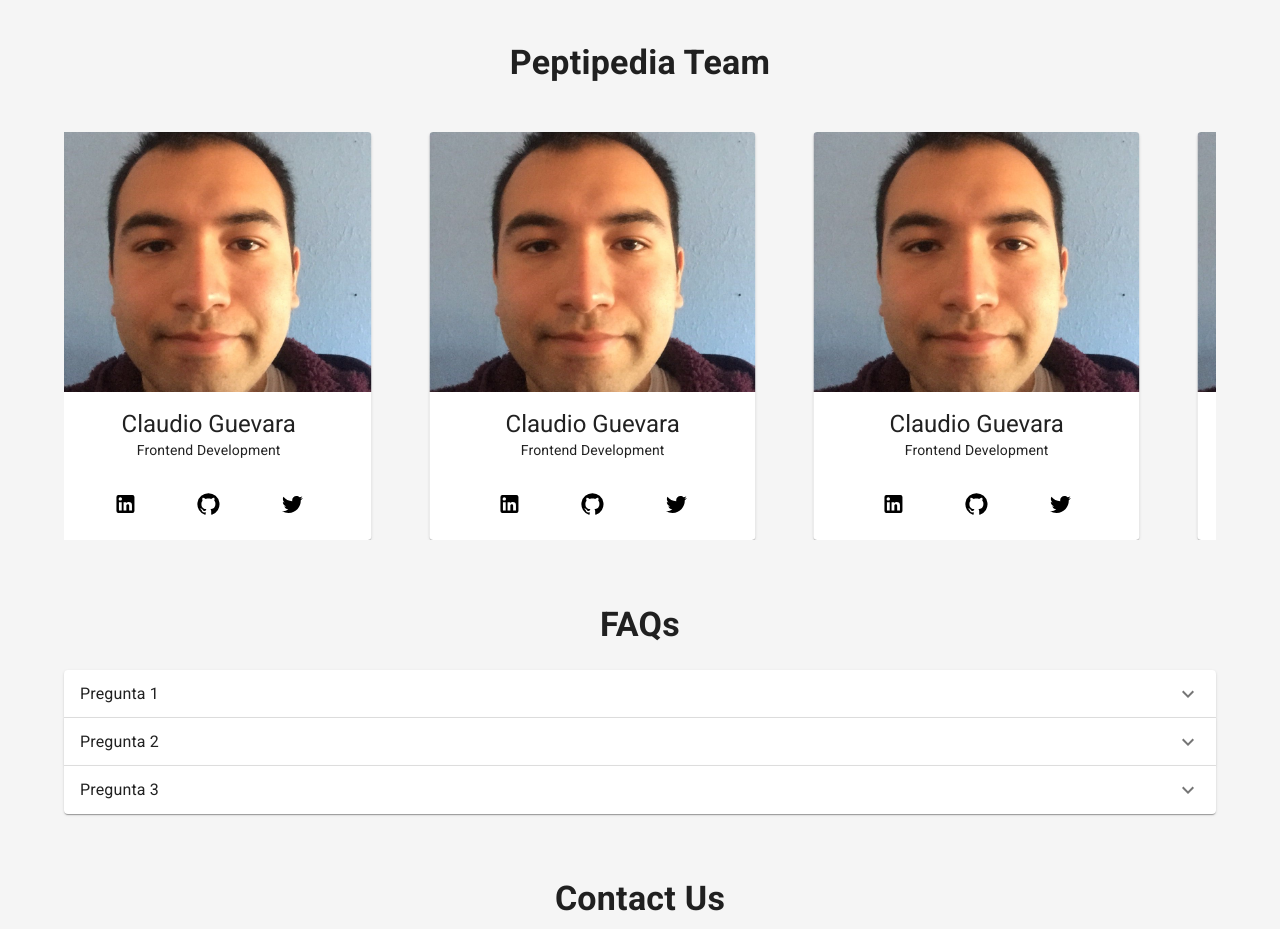
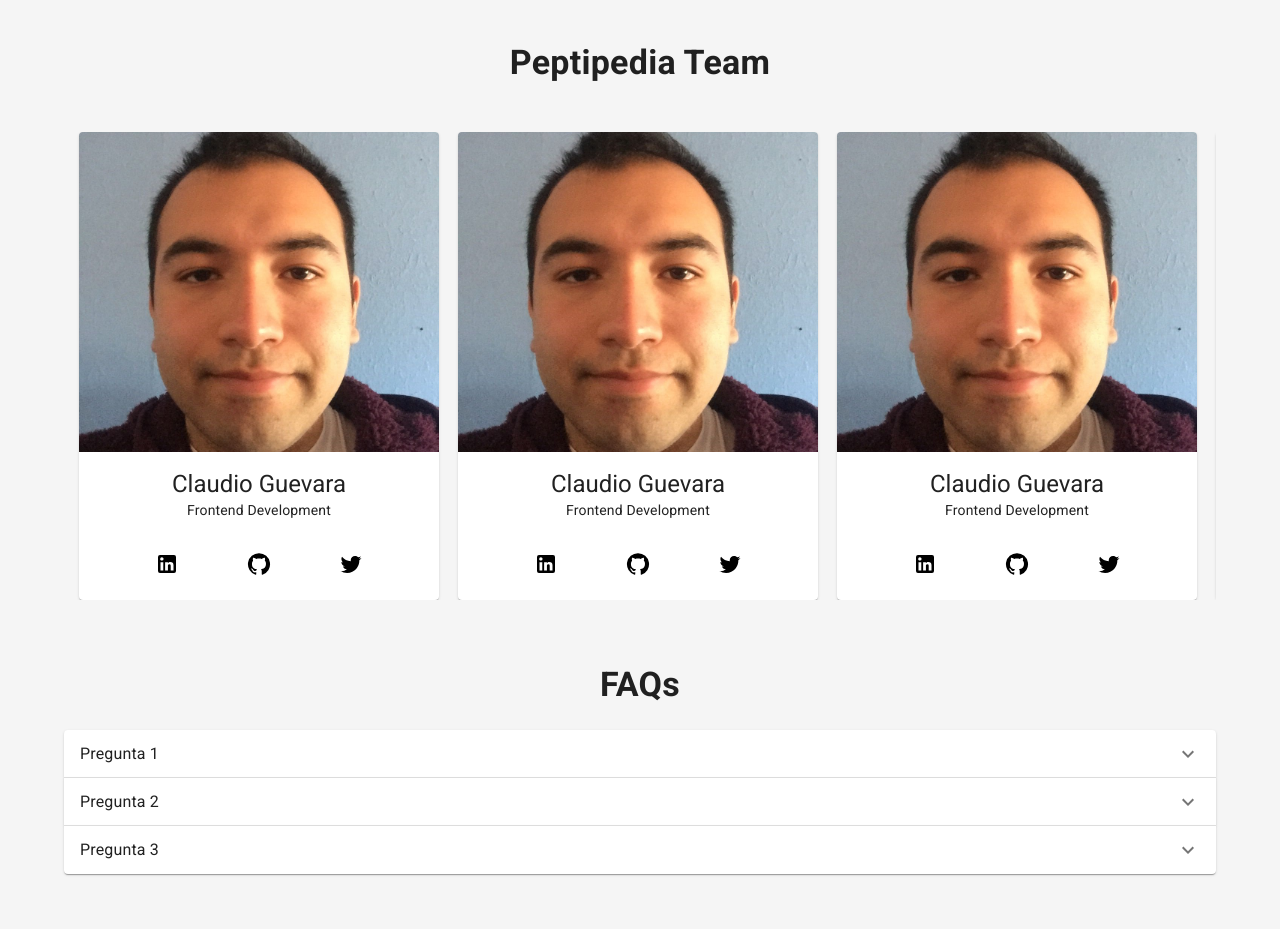
Before and after one commit to ProteinEngineering-PESB2/Peptipedia2.0, a React (Create React App) app in the folder app/: page / in a window 1280 px wide. Shown: the part 1680-2609 px from the top of the page. Built offline with nearby package versions, Linux system fonts and the light colour scheme.

Commit message:
mejoramos el carousel

```diff
--- a/app/src/components/Dashboard/Home/CardProfile.js
+++ b/app/src/components/Dashboard/Home/CardProfile.js
@@ -14,8 +14,8 @@ import Claudio from "../../../assets/claudio.jpeg";
 const CardProfile = () => {
   return (
     <>
-      <Card sx={{ width: "85%" }}>
-        <CardMedia component="img" height="260" image={Claudio} alt="profile" />
+      <Card sx={{ width: "95%" }}>
+        <CardMedia component="img" height="320" image={Claudio} alt="profile" />
         <CardContent sx={{ textAlign: "center" }}>
           <Typography gutterButton variant="h5" component="div">
             Claudio Guevara
--- a/app/src/components/Dashboard/Home/Team.js
+++ b/app/src/components/Dashboard/Home/Team.js
@@ -39,10 +39,11 @@ const Team = () => {
           disableButtonsControls
           disableDotsControls
           responsive={responsive}
-          animationDuration={2000}
+          animationDuration={1500}
           infinite
-          autoPlayInterval={2000}
+          autoPlayInterval={2500}
           items={items}
+          paddingLeft={15}
         />
       </Grid>
     </>
```
